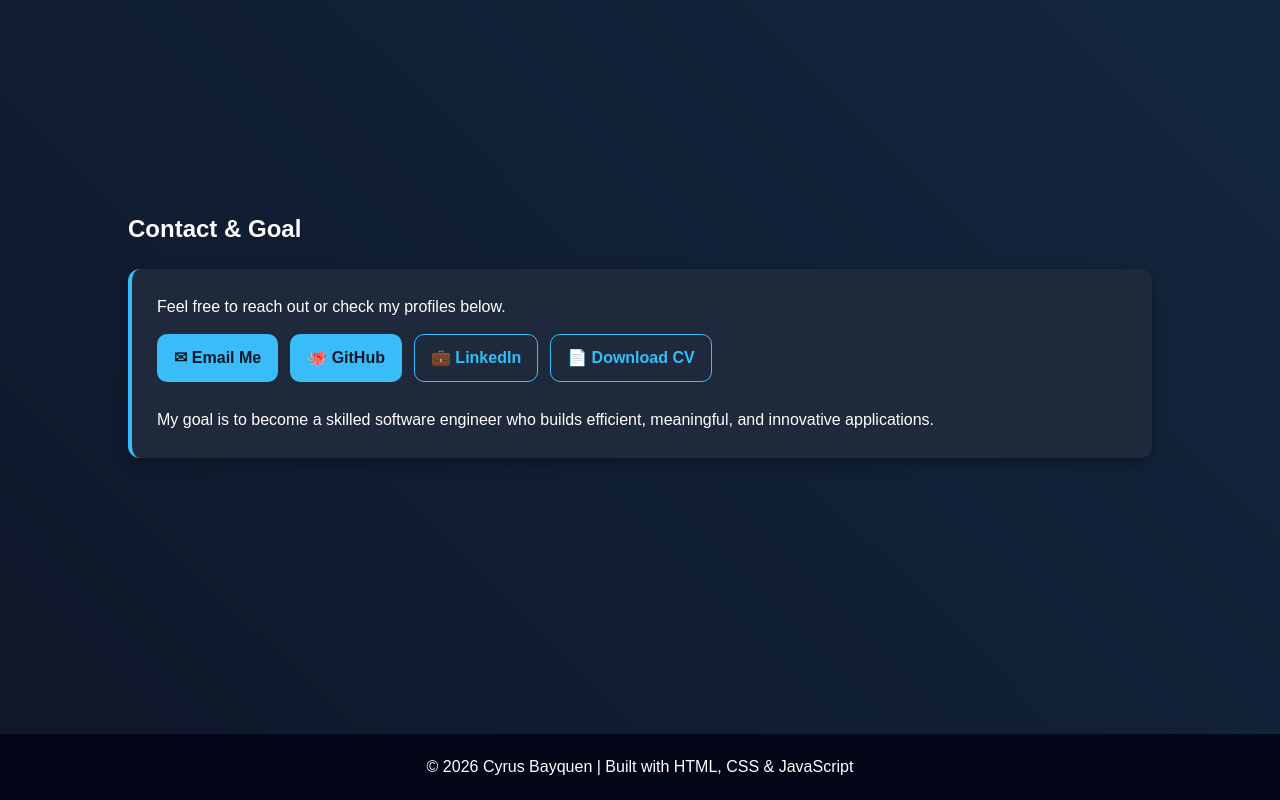
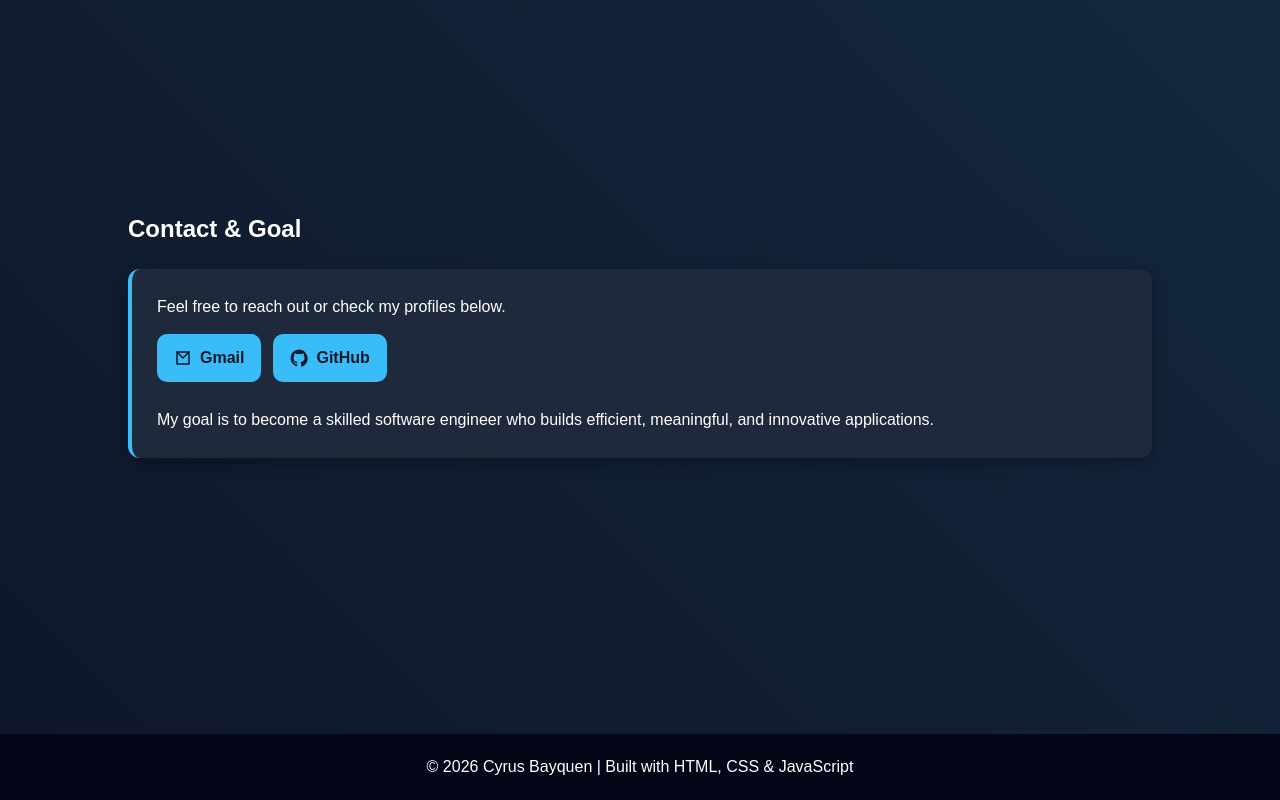
Before and after one commit to itsamecycy/Portfolio, a plain HTML site: page index.html in a window 1280 px wide. Shown: the part 3266-4066 px from the top of the page. Drawn offline with Linux system fonts and the light colour scheme.

Commit message:
Update contact buttons with icons and links

```diff
--- a/index.html
+++ b/index.html
@@ -290,10 +290,20 @@
       </p>
 
       <div class="contact-buttons">
-        <a class="btn btn-primary" href="mailto:cyrusbayquen22@gmail.com">✉ Email Me</a>
-        <a class="btn btn-primary" href="https://github.com/itsamecycy" target="_blank">🐙 GitHub</a>
-        <a class="btn btn-outline" href="https://linkedin.com/in/yourprofile" target="_blank">💼 LinkedIn</a>
-        <a class="btn btn-outline" href="#">📄 Download CV</a>
+        <a class="btn btn-primary" href="mailto:cyrusbayquen22@gmail.com">
+          <svg xmlns="http://www.w3.org/2000/svg" width="18" height="18" viewBox="0 0 24 24" fill="none" stroke="currentColor" stroke-width="2" stroke-linecap="round" stroke-linejoin="round">
+            <path d="M4 4h16v16H4z"></path>
+            <path d="m4 4 8 8 8-8"></path>
+          </svg>
+          Gmail
+        </a>
+
+        <a class="btn btn-primary" href="https://github.com/itsamecycy" target="_blank">
+          <svg xmlns="http://www.w3.org/2000/svg" width="18" height="18" viewBox="0 0 24 24" fill="currentColor">
+            <path d="M12 .5C5.7.5.8 5.6.8 12c0 5.1 3.3 9.4 7.9 10.9.6.1.8-.3.8-.6v-2.2c-3.2.7-3.9-1.4-3.9-1.4-.5-1.3-1.3-1.7-1.3-1.7-1-.7.1-.7.1-.7 1.1.1 1.7 1.2 1.7 1.2 1 .1.8 2.1 3.3 1.5.1-.7.4-1.2.7-1.5-2.6-.3-5.3-1.3-5.3-5.8 0-1.3.5-2.3 1.2-3.1-.1-.3-.5-1.4.1-2.9 0 0 1-.3 3.2 1.2.9-.3 1.8-.4 2.8-.4s1.9.1 2.8.4c2.2-1.5 3.2-1.2 3.2-1.2.6 1.5.2 2.6.1 2.9.8.8 1.2 1.8 1.2 3.1 0 4.5-2.7 5.5-5.3 5.8.4.4.8 1.1.8 2.2v3.2c0 .3.2.7.8.6 4.6-1.5 7.9-5.8 7.9-10.9C23.2 5.6 18.3.5 12 .5z"></path>
+          </svg>
+          GitHub
+        </a>
       </div>
 
       <br>
```
